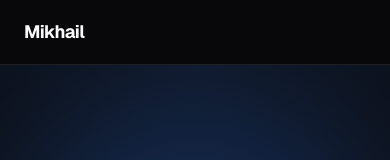
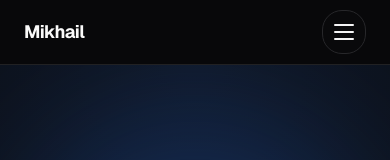
Before and after one commit to avramenkomy/portfolio, a Next.js app: page / in a window 390 px wide. Shown: the top 160 px of the page. Built offline with nearby package versions, Linux system fonts and the light colour scheme.

Commit message:
refactor: clean up mobile navigation

```diff
--- a/next.config.mjs
+++ b/next.config.mjs
@@ -1,7 +1,13 @@
+import path from 'path';
+
 /** @type {import('next').NextConfig} */
 const nextConfig = {
   /* config options here */
   reactCompiler: true,
+  allowedDevOrigins: ['192.168.0.144'],
+  turbopack: {
+    root: path.resolve(process.cwd()),
+  },
 };
 
 export default nextConfig;
--- a/src/app/layout.js
+++ b/src/app/layout.js
@@ -21,7 +21,9 @@ export default function RootLayout({ children }) {
       <body className={`${geist.className} bg-zinc-950 text-zinc-500`}>
         <Header />
 
-        {children}
+        <div className="pt-16">
+          {children}
+        </div>
 
         <Footer />
       </body>
--- a/src/components/layout/Header.jsx
+++ b/src/components/layout/Header.jsx
@@ -1,11 +1,12 @@
 import Link from 'next/link';
+import MobileMenu from '@/components/layout/MobileMenu';
 
 import navigation from '@/data/navigation';
 
 export default function Header() {
   return (
-    <header className="sticky top-0 z-50 border-b border-zinc-800/80 bg-zinc-950/80 backdrop-blur-xl">
-      <div className="container flex h-16 items-center justify-between">
+    <header className="fixed inset-x-0 top-0 z-[9999] isolate border-b border-zinc-800/80 bg-zinc-950/95">
+      <div className="container relative z-[10000] flex h-16 items-center justify-between">
         <Link
           href="/"
           className="text-lg font-bold tracking-tight text-zinc-50 transition hover:text-blue-400"
@@ -27,6 +28,8 @@ export default function Header() {
             ))}
           </ul>
         </nav>
+
+        <MobileMenu />
       </div>
     </header>
   );
--- /dev/null
+++ b/src/components/layout/MobileMenu.jsx
@@ -0,0 +1,86 @@
+'use client';
+
+import { useState } from 'react';
+import Link from 'next/link';
+
+import navigation from '@/data/navigation';
+import { cn } from '@/lib/utils';
+
+export default function MobileMenu() {
+  const [isOpen, setIsOpen] = useState(false);
+
+  function toggleMenu(event) {
+    event.preventDefault();
+    event.stopPropagation();
+
+    setIsOpen((current) => !current);
+  }
+
+  function closeMenu() {
+    setIsOpen(false);
+  }
+
+  return (
+    <div className="md:hidden">
+      <button
+        type="button"
+        onClick={toggleMenu}
+        className="relative z-50 flex h-11 w-11 touch-manipulation select-none appearance-none items-center justify-center rounded-lg border border-zinc-800 bg-zinc-950 text-zinc-100 transition active:scale-95"
+        aria-label={isOpen ? 'Close menu' : 'Open menu'}
+        aria-expanded={isOpen}
+      >
+        <span className="pointer-events-none relative block h-4 w-5">
+          <span
+            className={cn(
+              'absolute left-0 top-0 h-0.5 w-5 rounded-full bg-current transition-transform duration-200',
+              isOpen && 'translate-y-[7px] rotate-45'
+            )}
+          />
+
+          <span
+            className={cn(
+              'absolute left-0 top-[7px] h-0.5 w-5 rounded-full bg-current transition-opacity duration-200',
+              isOpen && 'opacity-0'
+            )}
+          />
+
+          <span
+            className={cn(
+              'absolute left-0 top-[14px] h-0.5 w-5 rounded-full bg-current transition-transform duration-200',
+              isOpen && '-translate-y-[7px] -rotate-45'
+            )}
+          />
+        </span>
+      </button>
+
+      {isOpen && (
+        <>
+          <button
+            type="button"
+            aria-label="Close menu overlay"
+            onClick={closeMenu}
+            className="fixed inset-0 z-40 bg-black/40 md:hidden"
+          />
+
+          <div className="fixed inset-x-4 top-20 z-50 rounded-2xl border border-zinc-800 bg-zinc-950/95 p-6 shadow-2xl backdrop-blur-xl md:hidden">
+            <nav aria-label="Mobile navigation">
+              <ul className="flex flex-col gap-4">
+                {navigation.map((item) => (
+                  <li key={item.href}>
+                    <Link
+                      href={item.href}
+                      onClick={closeMenu}
+                      className="block rounded-lg px-3 py-3 text-sm font-medium text-zinc-400 transition hover:bg-zinc-900 hover:text-zinc-50 active:bg-zinc-900 active:text-zinc-50"
+                    >
+                      {item.title}
+                    </Link>
+                  </li>
+                ))}
+              </ul>
+            </nav>
+          </div>
+        </>
+      )}
+    </div>
+  );
+}
--- a/src/components/sections/Hero.jsx
+++ b/src/components/sections/Hero.jsx
@@ -17,7 +17,7 @@ export default function Hero() {
       <HeroBackground />
 
       <Container>
-        <div className="relative grid items-center gap-16 lg:grid-cols-2">
+        <div className="relative z-10 grid items-center gap-16 lg:grid-cols-2">
           <div>
             <Badge>{profile.role}</Badge>
 
```
